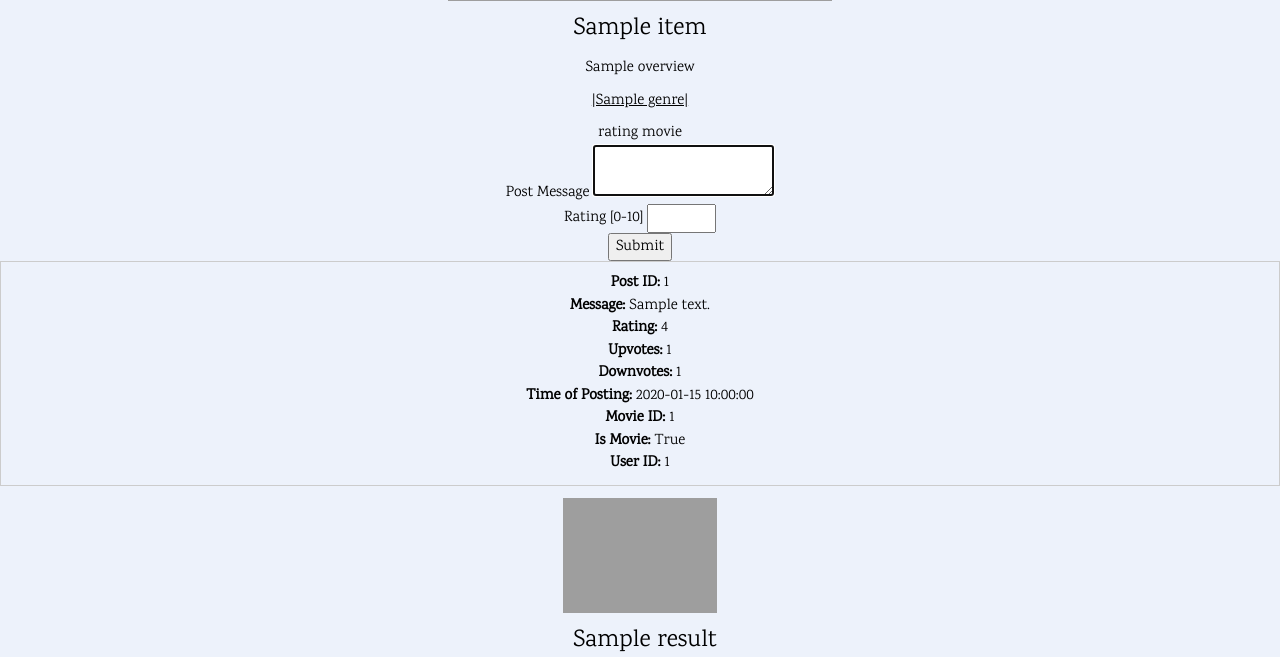
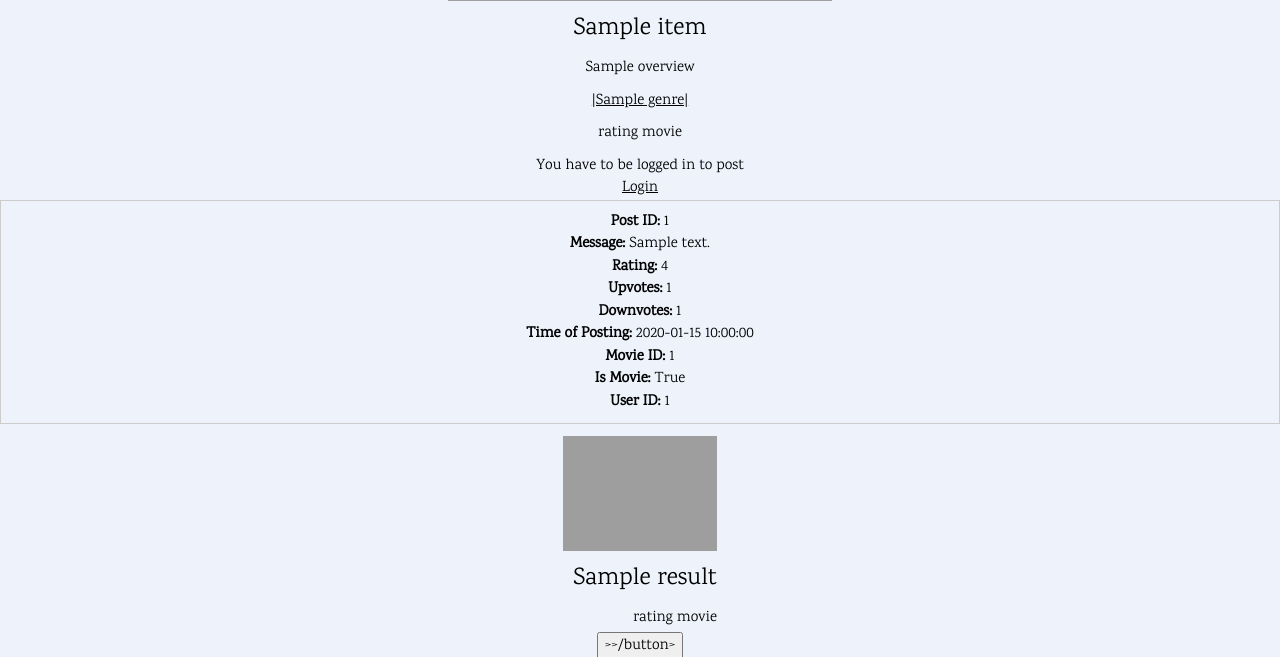
Before and after one commit to robbedeclerk/groepswerk2_review_website, a Flask app: page /film/1 in a window 1280 px wide. Shown: the part 527-1184 px from the top of the page. Run offline with Flask 3, Linux system fonts and the light colour scheme; tables that the repository leaves empty hold one stand-in row (values such as "Sample post"); a database or web service that is not in the repository returns one stand-in record (values such as "Sample title"); some libraries are stand-ins or nearby versions; grey boxes are pictures that could not be loaded.

Commit message:
Je moet ingelogd zijn om een post te maken

```diff
--- a/app/templates/film_profile.html
+++ b/app/templates/film_profile.html
@@ -1,6 +1,6 @@
 {% extends "base.html" %}
 {% import "bootstrap_wtf.html" as wtf %}
-{% block content%}
+{% block content %}
 
     <div class="w3-center" style="margin-top: 200px;text-align:center">
         <img src="{{ movie['Poster'] }}" alt="poster movie" style="width:30%">
@@ -14,25 +14,12 @@
             {% endfor %}
         </p>
         <p>rating movie</p>
-    {% if form %}
+        {% if current_user.is_authenticated %}
             {{ wtf.quick_form(form) }}
+        {% else %}
+            <p>You have to be logged in to post</p>
+            <a href="{{ url_for('login') }}">Login</a>
         {% endif %}
-{#hier moet de form komen om een post te bloggen#}
-{#    <form method='post' action="{{ url_for('submit_post') }}">#}
-{#            {{form.hidden_tag}}#}
-{#            <label for="username">Username:</label>#}
-{#            {{ form.username(class="form-control", placeholder="Enter your username") }}#}
-{##}
-{#            <label for="password">Password:</label>#}
-{#            {{ form.password(class="form-control", placeholder="Enter your password") }}#}
-{##}
-{#            <div class="form-check">#}
-{#                {{ form.remember_me(class="form-check-input") }}#}
-{#                <label class="form-check-label" for="remember_me">Remember Me</label>#}
-{#            </div>#}
-{##}
-{#            <button type="submit" class="btn btn-primary">Login</button>#}
-{#        </form>#}
         <div class="posts">
             {% if posts %}
                 {% for post in posts %}
@@ -90,7 +77,7 @@
             document.getElementById('prevBtn').style.display = 'none';
         }
 
-    document.getElementById('prevBtn').addEventListener('click', function() {
+        document.getElementById('prevBtn').addEventListener('click', function () {
             if (currentIndex > 0) {
                 currentIndex -= 5;
                 showHideMovies();
@@ -103,7 +90,7 @@
             }
         });
 
-    document.getElementById('nextBtn').addEventListener('click', function() {
+        document.getElementById('nextBtn').addEventListener('click', function () {
             if (currentIndex + 5 < totalMovies) {
                 currentIndex += 5;
                 showHideMovies();
```
Lines whose indentation alone changed are shown as unchanged.
